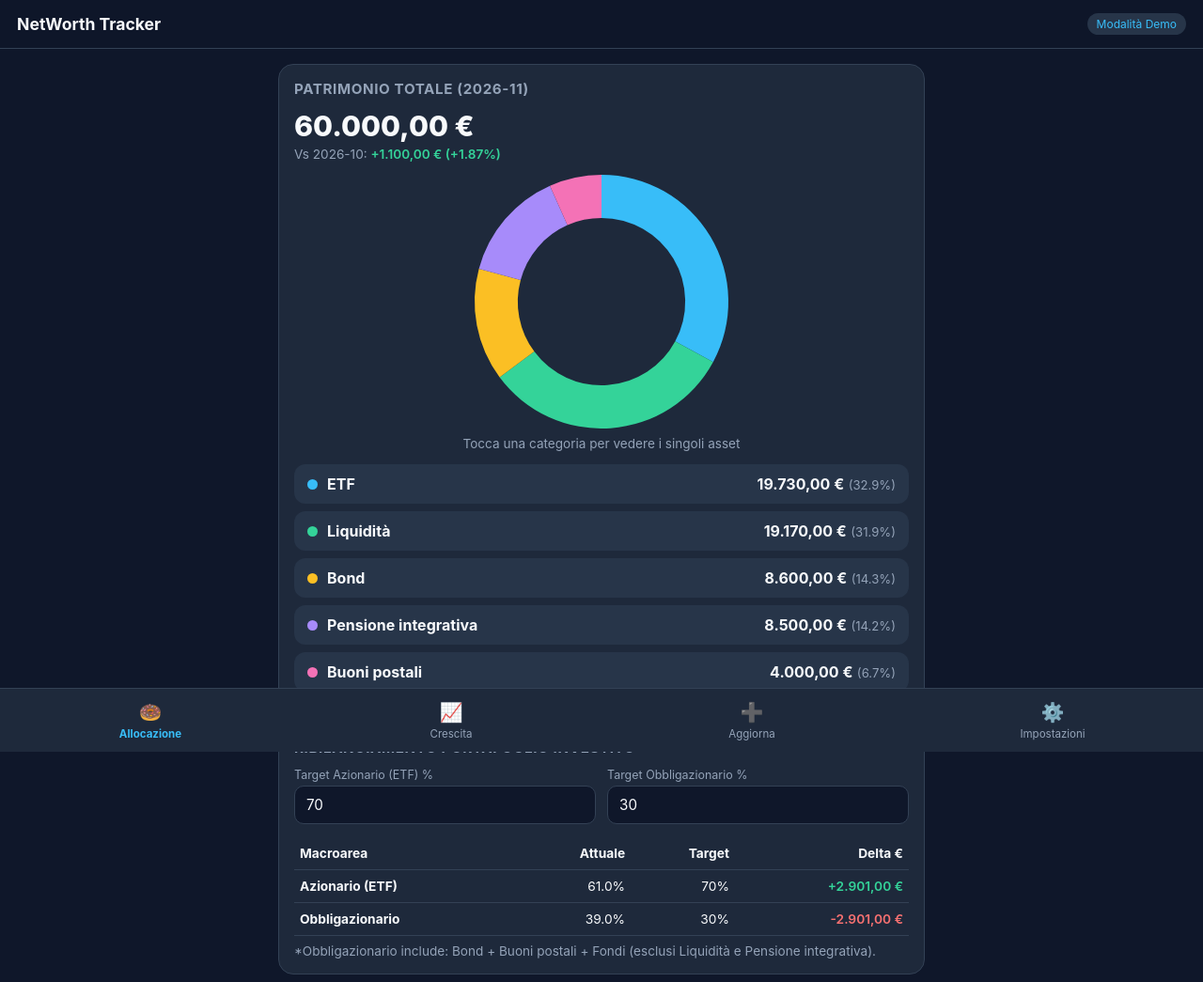
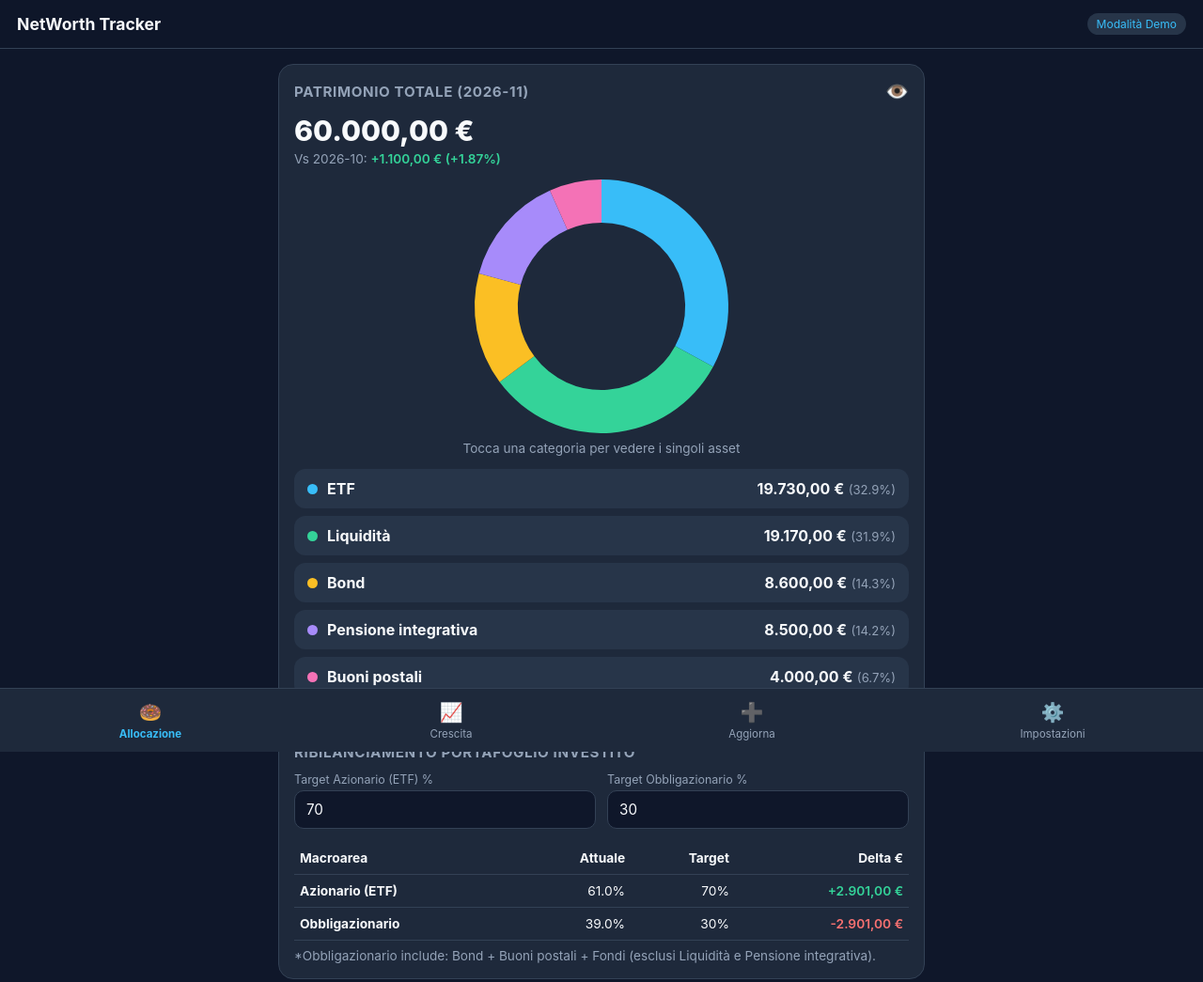
Before and after one commit to linocardi92/Networth-tracker, a plain HTML site: page index.html in a window 1280 px wide. Shown: the whole page at 94% size. Drawn offline with nearby package versions, Linux system fonts and the light colour scheme.

Commit message:
Add files via upload

```diff
--- a/index.html
+++ b/index.html
@@ -93,7 +93,10 @@
     <!-- VISTA 1: ALLOCAZIONE & TARGET -->
     <section id="view-alloc" class="view active">
       <div class="card">
-        <h2>Patrimonio Totale (<span id="latestMonthLabel">-</span>)</h2>
+        <div style="display: flex; justify-content: space-between; align-items: center; margin-bottom: 12px;">
+          <h2 style="margin:0;">Patrimonio Totale (<span id="latestMonthLabel">-</span>)</h2>
+          <button id="toggleObscureBtn" onclick="toggleObscure()" style="background: none; border: none; font-size: 1.25rem; cursor: pointer; padding: 0;">👁️</button>
+        </div>
         <div class="kpi-big" id="totalNetWorth">€ 0,00</div>
         <div class="kpi-sub" id="momDelta">Variazione mese precedente: -</div>
         <div class="chart-box" style="margin-top:14px;"><canvas id="donutChart"></canvas></div>
@@ -201,9 +204,27 @@
     let lineChart = null;
     let currentRange = 'ALL';
 
-    const fmtEUR = n => new Intl.NumberFormat('it-IT', { style: 'currency', currency: 'EUR' }).format(n || 0);
+    // Variabile di stato per l'oscuramento importi (salvata in locale)
+    let isObscured = localStorage.getItem('is_obscured') === 'true';
+
+    // Funzione modificata: se isObscured è true, formatta come asterischi
+    const fmtEUR = n => {
+      if (isObscured) return '€ ***,**';
+      return new Intl.NumberFormat('it-IT', { style: 'currency', currency: 'EUR' }).format(n || 0);
+    };
+
+    // Funzione chiamata al clic sull'occhio
+    function toggleObscure() {
+      isObscured = !isObscured;
+      localStorage.setItem('is_obscured', isObscured);
+      document.getElementById('toggleObscureBtn').textContent = isObscured ? '🙈' : '👁️';
+      if (appData.history.length) renderAll();
+    }
 
     window.addEventListener('DOMContentLoaded', () => {
+      // Inizializza icona occhio
+      document.getElementById('toggleObscureBtn').textContent = isObscured ? '🙈' : '👁️';
+
       const savedAppPin = localStorage.getItem('app_pin');
       const savedBioId = localStorage.getItem('app_bio_id');
 
@@ -506,7 +527,17 @@
       if (lineChart) lineChart.destroy();
       lineChart = new Chart(document.getElementById('lineChart'), {
         type: 'line', data: { labels, datasets },
-        options: { responsive: true, maintainAspectRatio: false, interaction: { mode: 'index', intersect: false }, plugins: { legend: { labels: { color: '#cbd5e1', boxWidth: 12, font: { size: 11 } } } }, scales: { x: { ticks: { color: '#94a3b8' }, grid: { color: 'rgba(255,255,255,0.05)' } }, y: { ticks: { color: '#94a3b8' }, grid: { color: 'rgba(255,255,255,0.05)' } } } }
+        options: {
+          responsive: true, maintainAspectRatio: false, interaction: { mode: 'index', intersect: false },
+          plugins: {
+            legend: { labels: { color: '#cbd5e1', boxWidth: 12, font: { size: 11 } } },
+            tooltip: { callbacks: { label: ctx => ` ${ctx.dataset.label}: ${fmtEUR(ctx.raw)}` } }
+          },
+          scales: {
+            x: { ticks: { color: '#94a3b8' }, grid: { color: 'rgba(255,255,255,0.05)' } },
+            y: { ticks: { color: '#94a3b8', callback: val => isObscured ? '***' : val }, grid: { color: 'rgba(255,255,255,0.05)' } }
+          }
+        }
       });
 
       const tbody = document.getElementById('historyTable');
```
